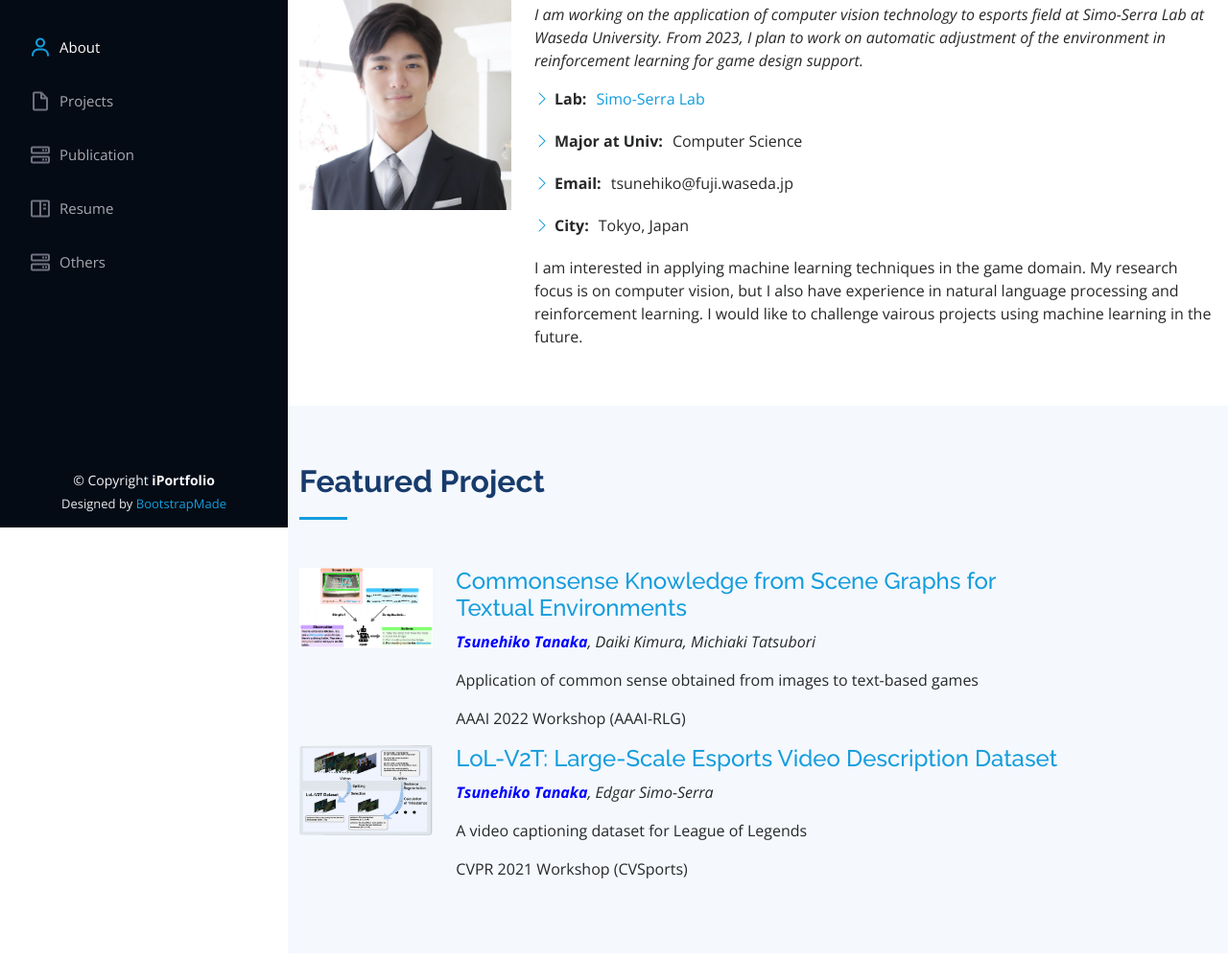
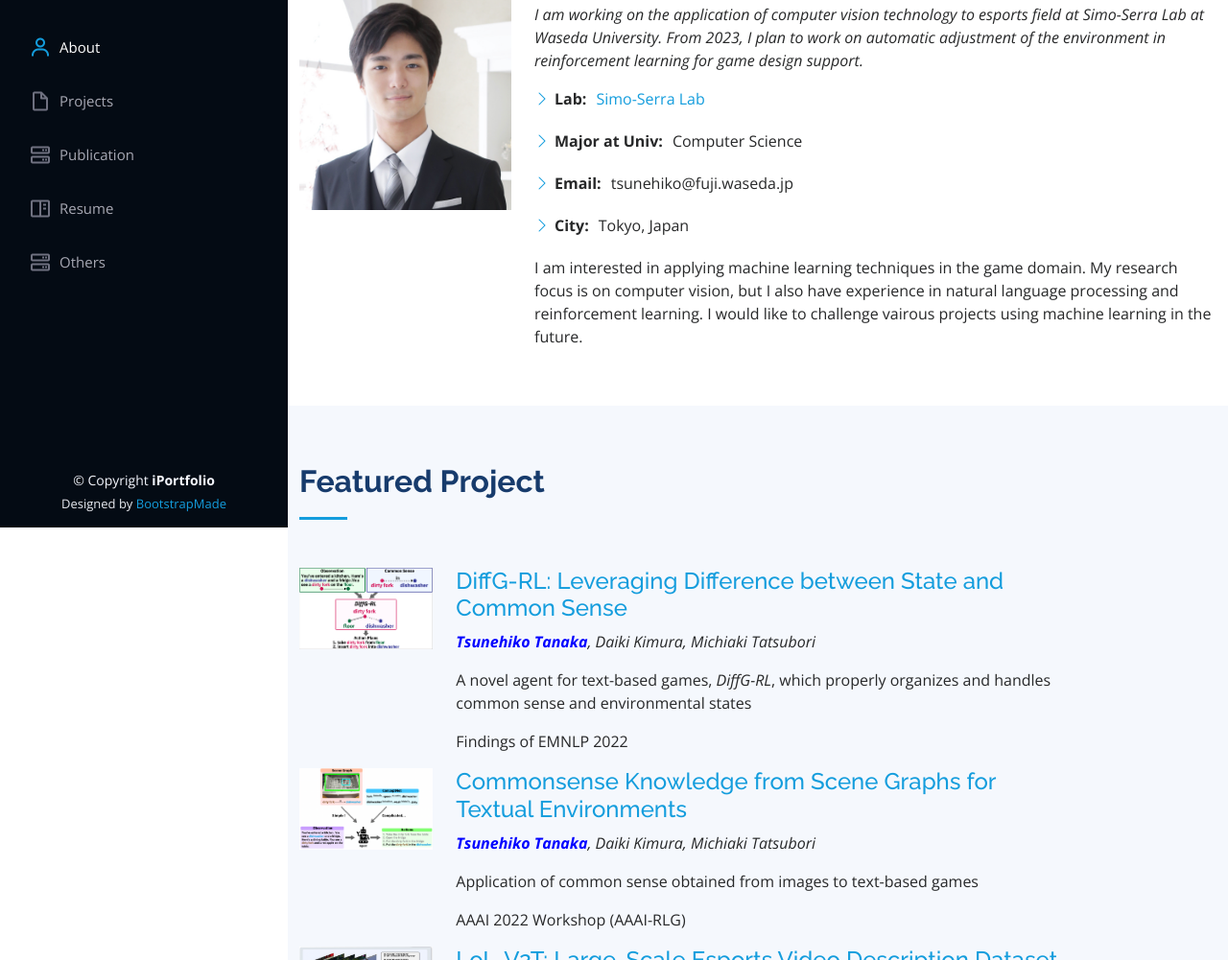
Before and after one commit to tsunehiko/tsunehiko.github.io, a plain HTML site: page index.html in a window 1280 px wide. Shown: the part 250-1251 px from the top of the page at 96% size. Drawn offline with nearby package versions, Linux system fonts and the light colour scheme.

Commit message:
add diffg-rl

```diff
--- a/index.html
+++ b/index.html
@@ -121,6 +121,18 @@
 
         <div class="section-title">
           <h2>Featured Project</h2>
+        </div>
+
+        <div class="row">
+          <div class="col-lg-2 pb-lg-2" data-aos="fade-right">
+            <img src="assets/img/diffg-rl.png" class="img-fluid" alt="">
+          </div>
+          <div class="col-lg-8 pt-4 pt-lg-0 content" data-aos="fade-left">
+            <h4><a href="https://arxiv.org/abs/2211.16002">DiffG-RL: Leveraging Difference between State and Common Sense</a></h4>
+            <p><em><font color="blue"><b>Tsunehiko Tanaka</b></font>, Daiki Kimura, Michiaki Tatsubori</em></p>
+            <p>A novel agent for text-based games, <i>DiffG-RL</i>, which properly organizes and handles common sense and environmental states</p>
+            <p>Findings of EMNLP 2022</p>
+          </div>
         </div>
 
         <div class="row">
```
Also changed, not shown: assets/img/diffg-rl.png (added).
